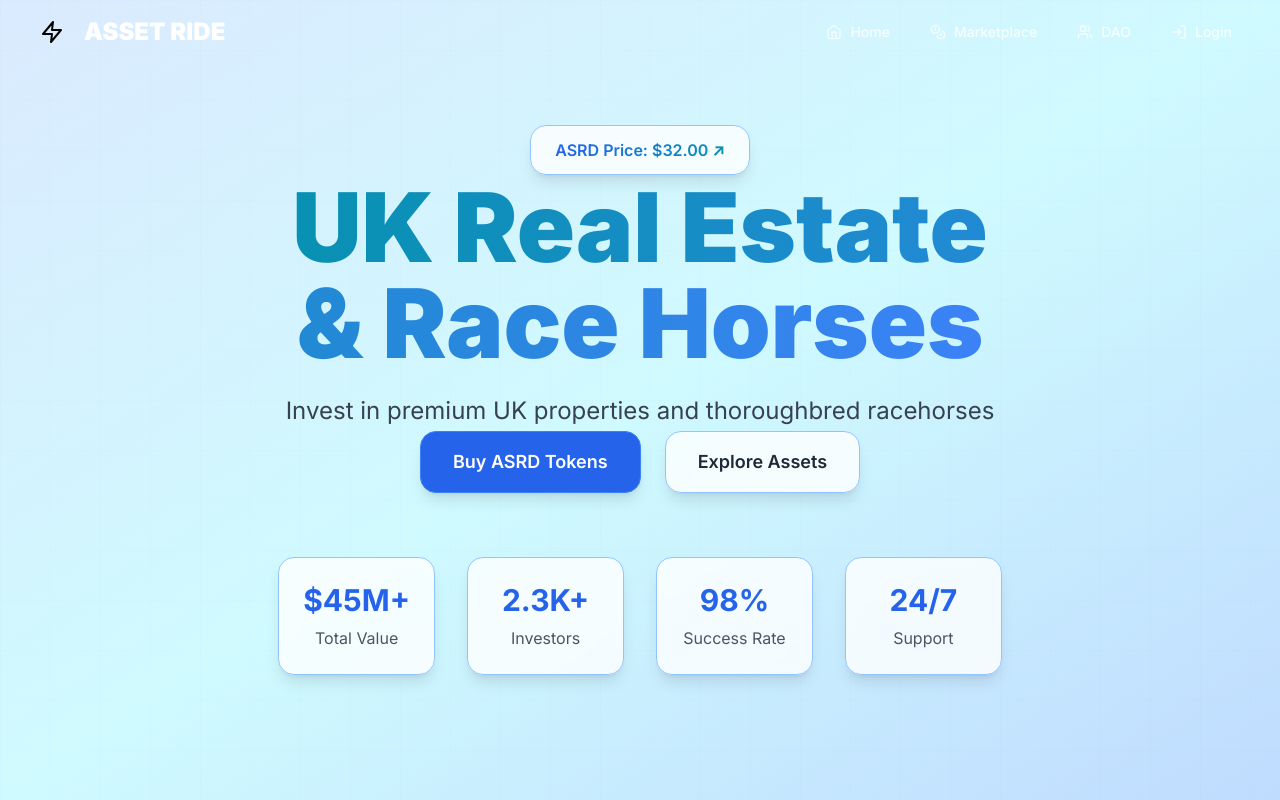
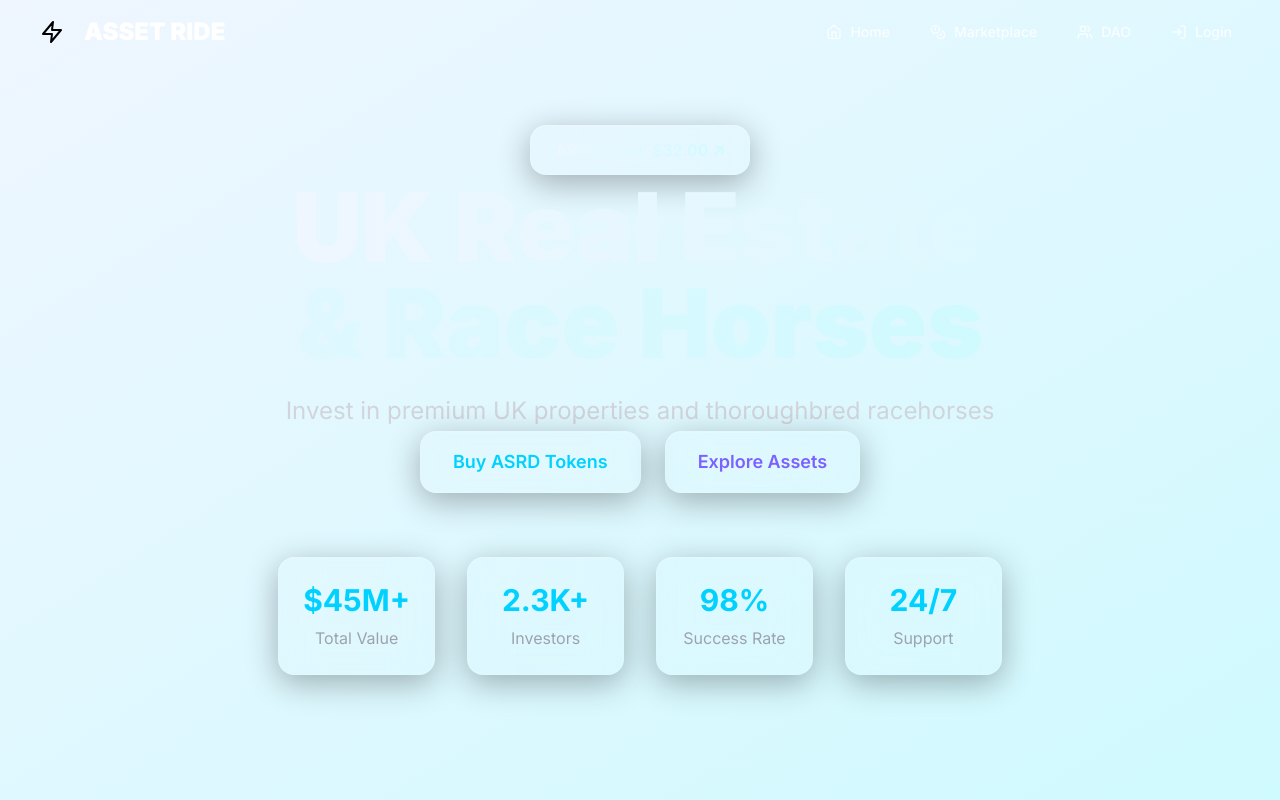
Before and after one commit to Asrd-Ride/asrd-rwa, a Next.js app: page / in a window 1280 px wide. Shown: the top 800 px of the page. Built offline with nearby package versions, Linux system fonts and the light colour scheme.

Commit message:
🎨 COMPLETE: Theme transformation - exact match to reference with space-dark background, electric cyan, neon purple, glass morphism effects

```diff
--- a/src/app/globals.css
+++ b/src/app/globals.css
@@ -157,3 +157,63 @@
     backdrop-filter: none;
   }
 }
+
+/* Reference Theme Colors - Exact match from https://5ee07a7b-7937-465d-904b-f6058d3403c4-00-2r33fyikcd5fe.worf.replit.dev/ */
+:root {
+  --space-dark: #0A0F2C;
+  --space-deep: #050517;
+  --electric-cyan: #00D1FF;
+  --neon-purple: #7B61FF;
+  --matrix-green: #00FF88;
+  --hologram-blue: #0066FF;
+}
+
+.bg-space-dark {
+  background-color: var(--space-dark);
+}
+
+.bg-space-deep {
+  background-color: var(--space-deep);
+}
+
+.text-electric-cyan {
+  color: var(--electric-cyan);
+}
+
+.text-neon-purple {
+  color: var(--neon-purple);
+}
+
+.bg-gradient-space {
+  background: linear-gradient(135deg, var(--space-dark) 0%, var(--space-deep) 100%);
+}
+
+.bg-gradient-cyber {
+  background: linear-gradient(135deg, var(--electric-cyan) 0%, var(--neon-purple) 100%);
+}
+
+/* Glass morphism effects from reference */
+.glass-ref {
+  background: rgba(255, 255, 255, 0.05);
+  backdrop-filter: blur(20px);
+  border: 1px solid rgba(255, 255, 255, 0.1);
+  border-radius: 16px;
+  box-shadow:
+    0 8px 32px rgba(0, 0, 0, 0.3),
+    inset 0 1px 0 rgba(255, 255, 255, 0.1);
+}
+
+.glass-ref:hover {
+  border-color: var(--electric-cyan);
+  box-shadow:
+    0 8px 32px rgba(0, 209, 255, 0.2),
+    inset 0 1px 0 rgba(255, 255, 255, 0.2);
+}
+
+.text-matrix-green {
+  color: var(--matrix-green);
+}
+
+.border-matrix-green {
+  border-color: var(--matrix-green);
+}
--- a/src/app/page.tsx
+++ b/src/app/page.tsx
@@ -12,7 +12,7 @@
   const { isAuthenticated } = useAuth()
 
   return (
-    <div className="min-h-screen bg-gradient-to-br from-blue-50 to-cyan-100">
+    <div className="min-h-screen bg-gradient-space">
       {/* Immersive Hero Section */}
       <ImmersiveHero />
 
@@ -23,51 +23,51 @@
       <CTASection />
 
       {/* Enhanced Professional Footer */}
-      <footer className="bg-white/80 backdrop-blur-sm border-t border-blue-200 py-16 relative z-10">
+      <footer className="glass-ref border-t border-electric-cyan/20 py-16 relative z-10 mt-20">
         <div className="container-pro">
           <div className="grid grid-cols-1 md:grid-cols-4 gap-12 mb-12">
             <div>
               <div className="flex items-center space-x-3 mb-6">
-                <div className="w-10 h-10 bg-gradient-to-r from-blue-500 to-cyan-500 rounded-xl" />
-                <span className="text-2xl font-black text-gray-800">ASSET RIDE</span>
+                <div className="w-10 h-10 bg-gradient-cyber rounded-xl" />
+                <span className="text-2xl font-black text-white">ASSET RIDE</span>
               </div>
-              <p className="text-gray-600 text-lg">
+              <p className="text-gray-400 text-lg">
                 Revolutionizing real-world asset ownership through blockchain technology and fractional investing.
               </p>
             </div>
 
             <div>
-              <h4 className="text-gray-800 font-bold text-xl mb-6">Platform</h4>
+              <h4 className="text-white font-bold text-xl mb-6">Platform</h4>
               <div className="space-y-3 text-lg">
-                <a href="/marketplace" className="text-gray-600 hover:text-blue-600 transition-all duration-300 block hover:translate-x-2">Marketplace</a>
+                <a href="/marketplace" className="text-gray-400 hover:text-electric-cyan transition-all duration-300 block hover:translate-x-2">Marketplace</a>
                 {isAuthenticated && (
-                  <a href="/portfolio" className="text-gray-600 hover:text-cyan-600 transition-all duration-300 block hover:translate-x-2">Portfolio</a>
+                  <a href="/portfolio" className="text-gray-400 hover:text-neon-purple transition-all duration-300 block hover:translate-x-2">Portfolio</a>
                 )}
-                <a href="/dao" className="text-gray-600 hover:text-indigo-600 transition-all duration-300 block hover:translate-x-2">DAO Governance</a>
+                <a href="/dao" className="text-gray-400 hover:text-matrix-green transition-all duration-300 block hover:translate-x-2">DAO Governance</a>
               </div>
             </div>
 
             <div>
-              <h4 className="text-gray-800 font-bold text-xl mb-6">Resources</h4>
+              <h4 className="text-white font-bold text-xl mb-6">Resources</h4>
               <div className="space-y-3 text-lg">
-                <a href="#" className="text-gray-600 hover:text-blue-600 transition-all duration-300 block hover:translate-x-2">Documentation</a>
-                <a href="#" className="text-gray-600 hover:text-cyan-600 transition-all duration-300 block hover:translate-x-2">API</a>
-                <a href="#" className="text-gray-600 hover:text-indigo-600 transition-all duration-300 block hover:translate-x-2">Help Center</a>
+                <a href="#" className="text-gray-400 hover:text-electric-cyan transition-all duration-300 block hover:translate-x-2">Documentation</a>
+                <a href="#" className="text-gray-400 hover:text-neon-purple transition-all duration-300 block hover:translate-x-2">API</a>
+                <a href="#" className="text-gray-400 hover:text-matrix-green transition-all duration-300 block hover:translate-x-2">Help Center</a>
               </div>
             </div>
 
             <div>
-              <h4 className="text-gray-800 font-bold text-xl mb-6">Legal</h4>
+              <h4 className="text-white font-bold text-xl mb-6">Legal</h4>
               <div className="space-y-3 text-lg">
-                <a href="#" className="text-gray-600 hover:text-blue-600 transition-all duration-300 block hover:translate-x-2">Privacy Policy</a>
-                <a href="#" className="text-gray-600 hover:text-cyan-600 transition-all duration-300 block hover:translate-x-2">Terms of Service</a>
-                <a href="#" className="text-gray-600 hover:text-indigo-600 transition-all duration-300 block hover:translate-x-2">Compliance</a>
+                <a href="#" className="text-gray-400 hover:text-electric-cyan transition-all duration-300 block hover:translate-x-2">Privacy Policy</a>
+                <a href="#" className="text-gray-400 hover:text-neon-purple transition-all duration-300 block hover:translate-x-2">Terms of Service</a>
+                <a href="#" className="text-gray-400 hover:text-matrix-green transition-all duration-300 block hover:translate-x-2">Compliance</a>
               </div>
             </div>
           </div>
 
-          <div className="border-t border-gray-300 pt-8 text-center">
-            <p className="text-gray-600 text-lg">
+          <div className="border-t border-white/10 pt-8 text-center">
+            <p className="text-gray-400 text-lg">
               © 2024 Asset Ride Technologies. All rights reserved.
             </p>
           </div>
--- a/src/components/sections/ImmersiveHero.tsx
+++ b/src/components/sections/ImmersiveHero.tsx
@@ -12,17 +12,17 @@
     {
       title: "Tokenize Real World Assets",
       subtitle: "Fractional ownership of premium assets through blockchain technology",
-      gradient: "from-blue-600 to-cyan-500"
+      gradient: "from-electric-cyan to-neon-purple"
     },
     {
       title: "UK Real Estate & Race Horses",
       subtitle: "Invest in premium UK properties and thoroughbred racehorses",
-      gradient: "from-cyan-600 to-blue-500"
+      gradient: "from-neon-purple to-electric-cyan"
     },
     {
       title: "Dubai & Australia Markets",
       subtitle: "Diversify with international real estate opportunities",
-      gradient: "from-blue-500 to-indigo-500"
+      gradient: "from-electric-cyan to-matrix-green"
     }
   ]
 
@@ -39,13 +39,24 @@
   }
 
   return (
-    <section ref={containerRef} className="relative min-h-screen flex items-center justify-center overflow-hidden bg-gradient-to-br from-blue-50 to-cyan-100">
-      {/* Clean Light Blue Background */}
-      <div className="absolute inset-0 bg-gradient-to-br from-blue-100 via-cyan-100 to-blue-200" />
+    <section ref={containerRef} className="relative min-h-screen flex items-center justify-center overflow-hidden bg-gradient-space">
+      {/* Enhanced Space Background */}
+      <div className="absolute inset-0 bg-gradient-to-br from-space-dark to-space-deep" />
 
-      {/* Subtle Grid Pattern */}
-      <div className="absolute inset-0 opacity-10">
-        <div className="absolute inset-0 bg-[linear-gradient(rgba(0,0,0,0.1)_1px,transparent_1px),linear-gradient(90deg,rgba(0,0,0,0.1)_1px,transparent_1px)] bg-[size:50px_50px]" />
+      {/* Subtle Star Field */}
+      <div className="absolute inset-0 opacity-30">
+        {Array.from({ length: 50 }).map((_, i) => (
+          <div
+            key={i}
+            className="absolute w-1 h-1 bg-electric-cyan rounded-full animate-pulse"
+            style={{
+              left: `${Math.random() * 100}%`,
+              top: `${Math.random() * 100}%`,
+              animationDelay: `${i * 0.1}s`,
+              animationDuration: `${2 + Math.random() * 3}s`
+            }}
+          />
+        ))}
       </div>
 
       <div className="container-pro relative z-10">
@@ -55,9 +66,9 @@
             initial={{ scale: 0, rotate: -180 }}
             animate={{ scale: 1, rotate: 0 }}
             transition={{ duration: 1, type: "spring" }}
-            className="bg-white/80 backdrop-blur-sm inline-block px-6 py-3 rounded-2xl mb-8 border border-blue-300 shadow-lg"
+            className="glass-ref inline-block px-6 py-3 rounded-2xl mb-8 border border-electric-cyan/30"
           >
-            <span className="bg-gradient-to-r from-blue-600 to-cyan-600 bg-clip-text text-transparent font-semibold">
+            <span className="bg-gradient-to-r from-electric-cyan to-neon-purple bg-clip-text text-transparent font-semibold">
               ASRD Price: $32.00 ↗
             </span>
           </motion.div>
@@ -78,7 +89,7 @@
                     {slides[currentSlide].title}
                   </span>
                 </h1>
-                <p className="text-xl md:text-2xl text-gray-700 max-w-4xl leading-relaxed">
+                <p className="text-xl md:text-2xl text-gray-300 max-w-4xl leading-relaxed">
                   {slides[currentSlide].subtitle}
                 </p>
               </motion.div>
@@ -94,11 +105,11 @@
           >
             <button
               onClick={() => setIsModalOpen(true)}
-              className="bg-blue-600 hover:bg-blue-700 text-white px-8 py-4 text-lg font-semibold border border-blue-500 rounded-2xl shadow-lg transition-all duration-300 hover:shadow-xl"
+              className="glass-ref px-8 py-4 text-lg font-semibold border border-electric-cyan/30 text-electric-cyan hover:bg-electric-cyan hover:text-space-dark transition-all duration-300 rounded-2xl hover:scale-105"
             >
               Buy ASRD Tokens
             </button>
-            <button className="bg-white/80 hover:bg-white text-gray-800 px-8 py-4 text-lg font-semibold border border-blue-300 rounded-2xl shadow-lg transition-all duration-300 hover:shadow-xl backdrop-blur-sm">
+            <button className="glass-ref px-8 py-4 text-lg font-semibold border border-neon-purple/30 text-neon-purple hover:bg-neon-purple hover:text-white transition-all duration-300 rounded-2xl hover:scale-105">
               Explore Assets
             </button>
           </motion.div>
@@ -118,12 +129,12 @@
             ].map((stat, index) => (
               <div
                 key={index}
-                className="bg-white/80 backdrop-blur-sm p-6 rounded-2xl text-center border border-blue-300 shadow-lg"
+                className="glass-ref p-6 rounded-2xl text-center border border-electric-cyan/10 hover:border-electric-cyan/30 transition-all duration-300"
               >
-                <div className="text-2xl md:text-3xl font-bold text-blue-600 mb-2">
+                <div className="text-2xl md:text-3xl font-bold text-electric-cyan mb-2">
                   {stat.value}
                 </div>
-                <div className="text-gray-600 text-sm md:text-base">
+                <div className="text-gray-400 text-sm md:text-base">
                   {stat.label}
                 </div>
               </div>
@@ -132,7 +143,7 @@
         </div>
       </div>
 
-      {/* Purchase Modal - Fixed props */}
+      {/* Purchase Modal */}
       <TokenPurchaseModal
         isOpen={isModalOpen}
         onClose={() => setIsModalOpen(false)}
```
